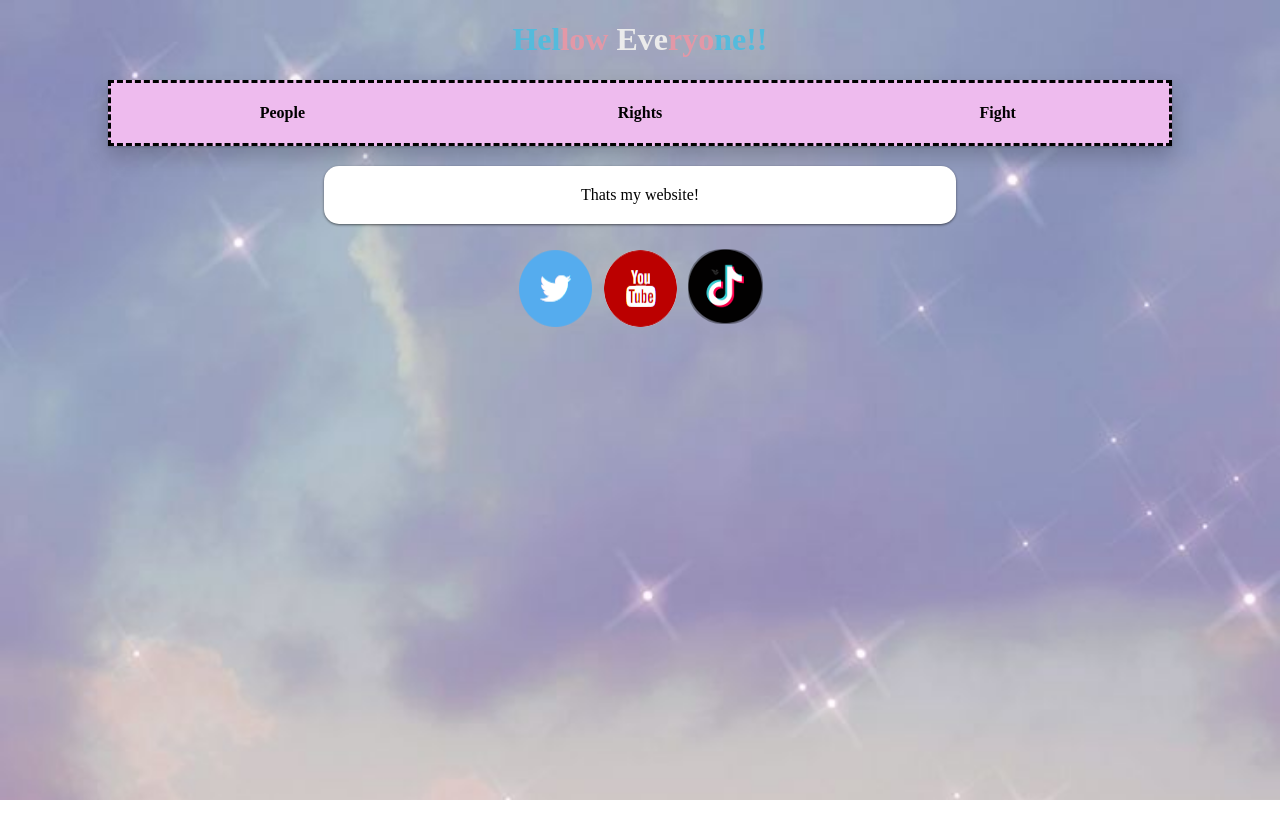
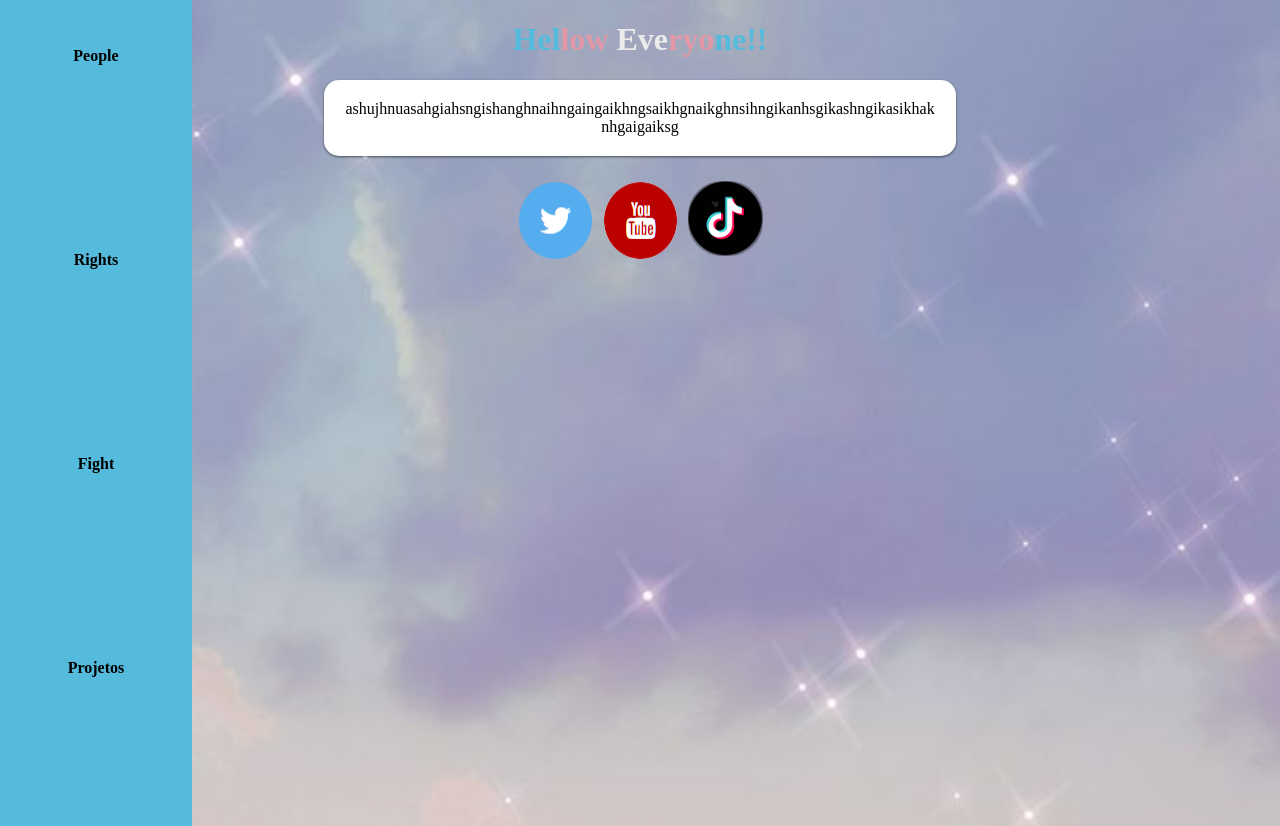
Before and after one commit to Sun-backup/Suny-day-s, a plain HTML site: page website/index.html in a window 1280 px wide. Before the commit the page ends 800 px from the top, so only its background shows below. Drawn offline with Linux system fonts and the light colour scheme.

Commit message:
[27/03/2023]: Adiciona versão 1.1

```diff
--- a/website/index.html
+++ b/website/index.html
@@ -9,24 +9,23 @@
 </head>
 
 <body>
- <div class = "titu">
+   <div class = "menuLateral">
+     <h4 class="item-menu"><a>People</a></h4>
+     <h4 class="item-menu"><a>Rights</a></h4>
+     <h4 class="item-menu"><a>Fight</a></h4>
+     <h4 class="item-menu"><a>Projetos</a></h4>
+   </div>
    <h1>
-   <div class = "noUser">
-    <span class= "azul">Hel</span><span class = "rosa">low </span><span class = "branco">Eve</span><span class= "rosa">ryo</span><span class= "azul">ne!!</span>
-   </div>
-   </h1>
- </div>
-   <div class = "menu">
-     <h4><a>People</a></h4>
-     <h4><a>Rights</a></h4>
-     <h4><a>Fight</a></h4>
-   </div>
+    <div class = "hello">
+     <span class= "azul">Hel</span><span class = "rosa">low </span><span class = "branco">Eve</span><span class= "rosa">ryo</span><span class= "azul">ne!!</span>
+    </div>
+    </h1>
  <center>
  <div id = "comeco">
   <div class = "titu">
     <div class = "noUser">
       <div class = 'card'>
-        Thats my website!
+ashujhnuasahgiahsngishanghnaihngaingaikhngsaikhgnaikghnsihngikanhsgikashngikasikhaknhgaigaiksg
       </div>
     </div>
   </div>
--- a/website/style.css
+++ b/website/style.css
@@ -9,31 +9,35 @@ body{
     -o-background-size: cover;
     background-size: cover;
 }
-.menu{
+.menuLateral{
+  position: absolute;
+  width: 15%;
+  height: 100%;
+  background-color: #54bbdc;
   text-align: center;
+  padding-top: 2%;
+  top:0;
+  left:0;
   display: grid;
   grid-template-columns: repeat(auto-fit, minmax(180px,1fr));
-  grid-gap: 15px;
-  background-color:#ebe;
-  box-shadow: 0px 10px 20px rgba(0,0,0,0.2), 0px 1px 2px rgba(0, 0, 0, 0.2);
-  justify-content:center;
-  margin-left: 100px;
-  margin-right:100px;
-  border:dashed;
-  border-width:unset;
+  grid-gap: 16px;
 }
-.menu a{
+
+.menuLateral a{
   padding: 15px;
   color: black;
   text-decoration: none;
 }
-.menu a:hover{
+.menuLateral a:hover{
   background-image: url("images/gay.png");
   cursor: pointer;
     -webkit-background-size: cover;
     -moz-background-size: cover;
     -o-background-size: cover;
     background-size: cover;
+}
+.Item-menu{
+  margin-top:15px;
 }
 .grid {
   display: grid;
@@ -48,6 +52,8 @@ body{
   margin-top: 20px;
   border-radius: 15px;
   box-shadow: 0px 1px 3px rgba(0, 0, 0, 0.3), 0px 1px 2px rgba(0, 0, 0, 0.3);
+  overflow-wrap: break-word;
+  text-align: center;
 }
 #background{
   heigth:100vh;
@@ -58,12 +64,10 @@ body{
   float: center;
   width: 50%;
 }
-.titu {
+.hello{
+  user-select:none;
   text-align: center;
   justify-content: center;
-}
-.noUser{
-  user-select:none;
 }
 .azul{
   color:#54bbdc;
```
Also changed, not shown: website/.config/configstore/update-notifier-npm.json (deleted).
